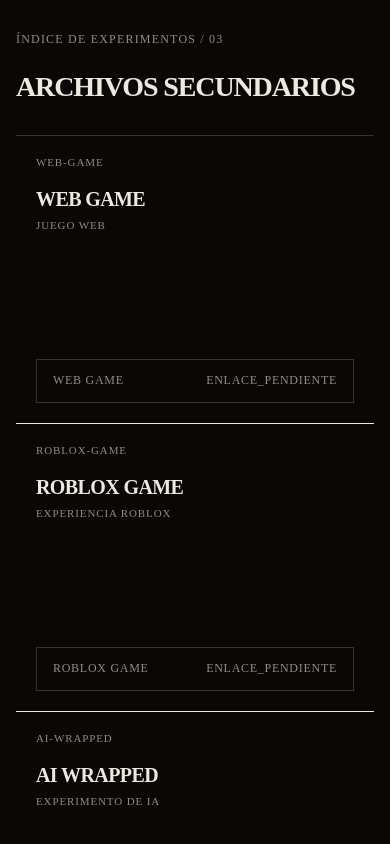
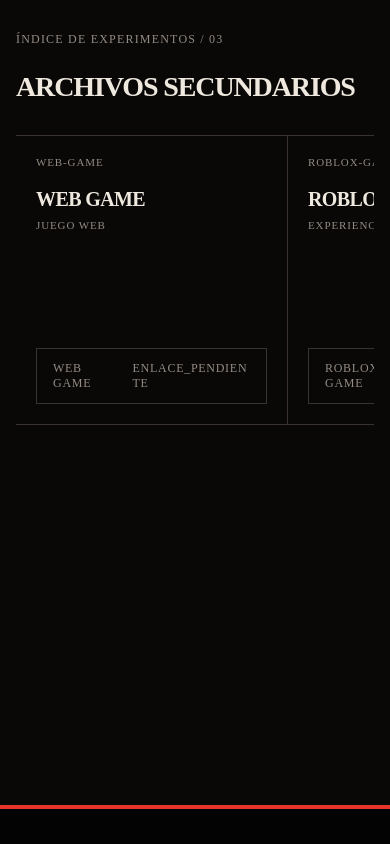
Before and after one commit to Goti112/portfolio, a Next.js app: page / in a window 390 px wide. Shown: the part 5500-6344 px from the top of the page. Built offline with nearby package versions, Linux system fonts and the light colour scheme.

Commit message:
feat: add responsive experiment stage

```diff
--- a/src/components/portfolio/ExperimentMontage.tsx
+++ b/src/components/portfolio/ExperimentMontage.tsx
@@ -13,9 +13,10 @@ export function ExperimentMontage({ eyebrow, heading, items, pendingLabel }: Exp
     <section className="experiment-montage" data-scene="experiments" data-motion-section="experiments">
       <p className="experiment-montage__eyebrow">{eyebrow}</p>
       <h2 className="experiment-montage__heading" data-motion-reveal>{heading}</h2>
+      <div className="experiment-montage__stage" data-experiment-stage>
         <div className="experiment-montage__strip" data-experiment-strip>
           {items.map((experiment) => (
-          <article key={experiment.id} className="experiment-montage__item" data-motion-reveal>
+            <article key={experiment.id} className="experiment-montage__item" data-motion-reveal data-experiment-card>
               <span className="experiment-montage__case-id">{experiment.id}</span>
               <h3 className="experiment-montage__name">{experiment.name}</h3>
               <span className="experiment-montage__category">{experiment.category}</span>
@@ -23,6 +24,7 @@ export function ExperimentMontage({ eyebrow, heading, items, pendingLabel }: Exp
             </article>
           ))}
         </div>
+      </div>
     </section>
   );
 }
--- a/src/styles/previews.css
+++ b/src/styles/previews.css
@@ -277,9 +277,14 @@
   text-transform: uppercase;
 }
 
+.experiment-montage__stage {
+  min-width: 0;
+}
+
 .experiment-montage__strip {
   display: grid;
   grid-template-columns: repeat(3, minmax(0, 1fr));
+  position: relative;
   border-top: var(--scene-border);
   border-bottom: var(--scene-border);
 }
--- a/src/styles/responsive.css
+++ b/src/styles/responsive.css
@@ -39,8 +39,7 @@
 
   .build-method__stages,
   .formation-trace__list,
-  .project-evidence__layout,
-  .experiment-montage__strip {
+  .project-evidence__layout {
     grid-template-columns: minmax(0, 1fr);
   }
 
@@ -48,15 +47,39 @@
     min-height: calc(100svh - 20.125rem);
   }
 
-  .build-method__stage,
-  .experiment-montage__item {
+  .build-method__stage {
     border-right: 0;
     border-bottom: 1px solid currentColor;
   }
 
-  .build-method__stage:last-child,
+  .build-method__stage:last-child {
+    border-bottom: 0;
+  }
+
+  .experiment-montage__stage {
+    overflow: hidden;
+  }
+
+  .experiment-montage__strip {
+    grid-template-columns: none;
+    grid-auto-flow: column;
+    grid-auto-columns: minmax(min(17rem, 82vw), 86vw);
+    overflow-x: auto;
+    overscroll-behavior-inline: contain;
+    scroll-snap-type: x mandatory;
+    scrollbar-width: thin;
+    -webkit-overflow-scrolling: touch;
+  }
+
+  .experiment-montage__item {
+    border-right: var(--scene-border);
+    border-bottom: 0;
+    scroll-snap-align: start;
+    scroll-snap-stop: always;
+  }
+
   .experiment-montage__item:last-child {
-    border-bottom: 0;
+    border-right: 0;
   }
 
   .build-method__stage p {
```
Also changed, not shown: 1 other file (tests, documents, lock files or other folders). Lines whose indentation alone changed are shown as unchanged.
